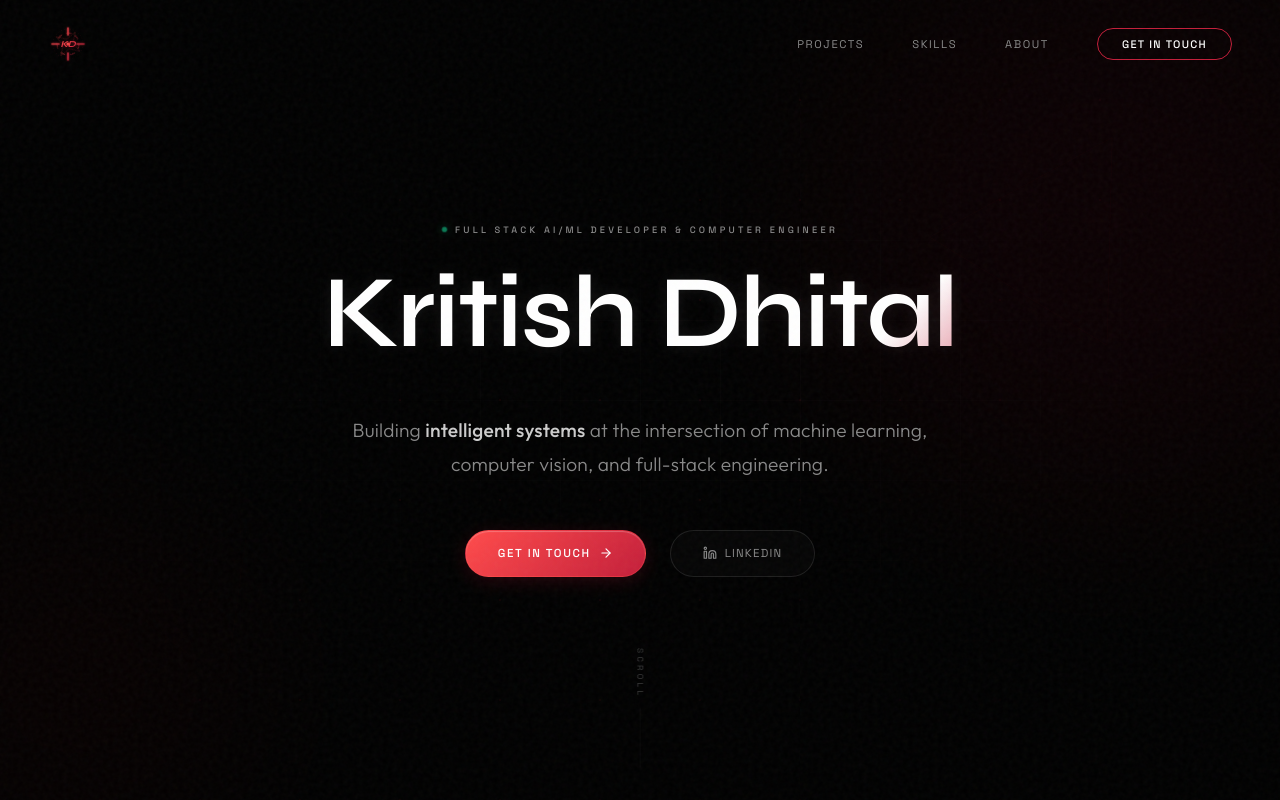
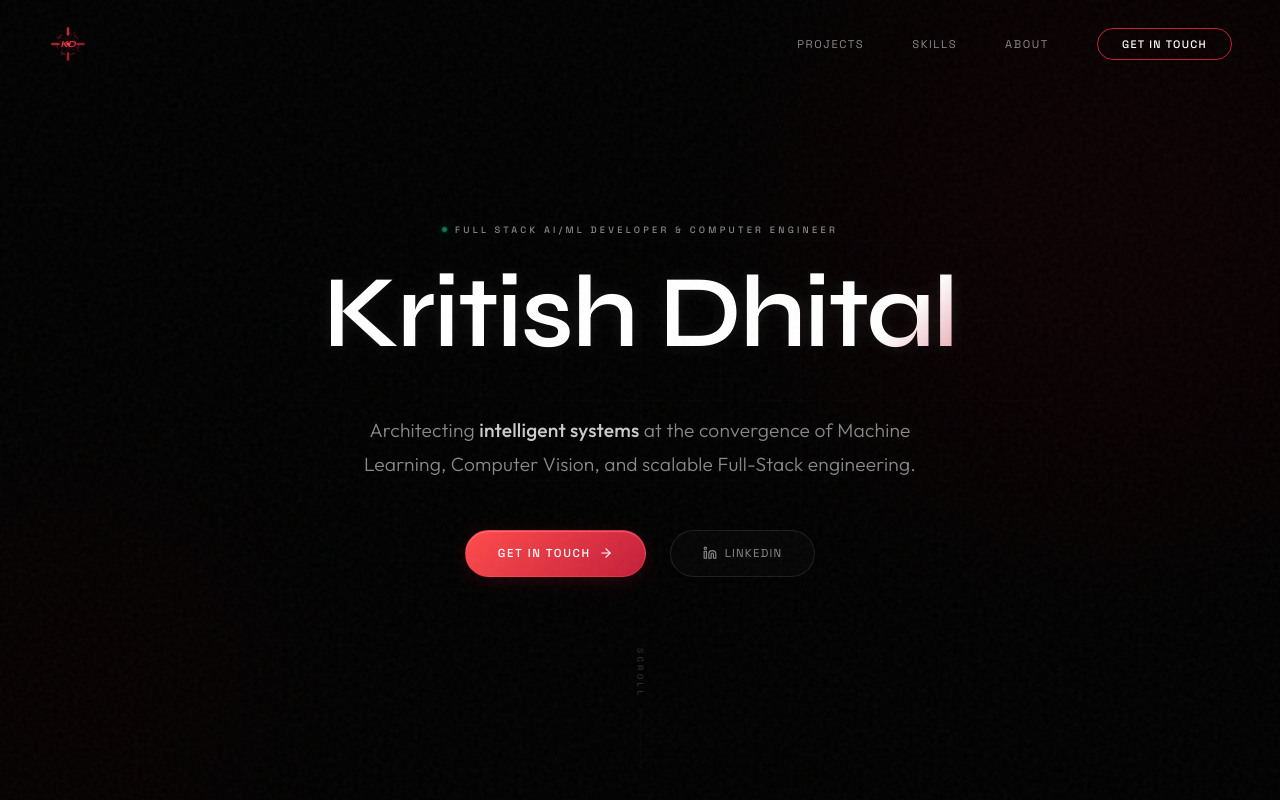
Before and after one commit to KritishX/portfolio-website, a React (Vite) app: page / in a window 1280 px wide. Shown: the top 800 px of the page. Built offline with nearby package versions, Linux system fonts and the light colour scheme; a web font is replaced by a local one.

Commit message:
copy: improved hero tagline for professional impact

```diff
--- a/src/components/Hero.tsx
+++ b/src/components/Hero.tsx
@@ -73,8 +73,8 @@ export default function Hero() {
           animate="visible"
           custom={0}
         >
-          Building <strong>intelligent systems</strong> at the intersection of
-          machine learning, computer vision, and full-stack engineering.
+          Architecting <strong>intelligent systems</strong> at the convergence of
+          Machine Learning, Computer Vision, and scalable Full-Stack engineering.
         </motion.p>
 
         {/* CTAs */}
```
